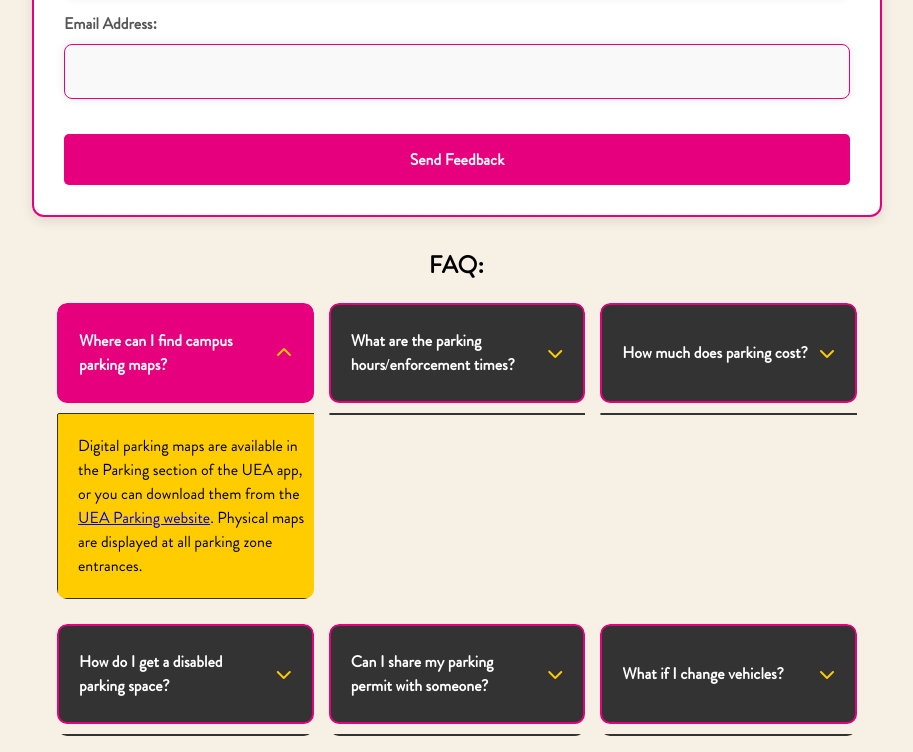
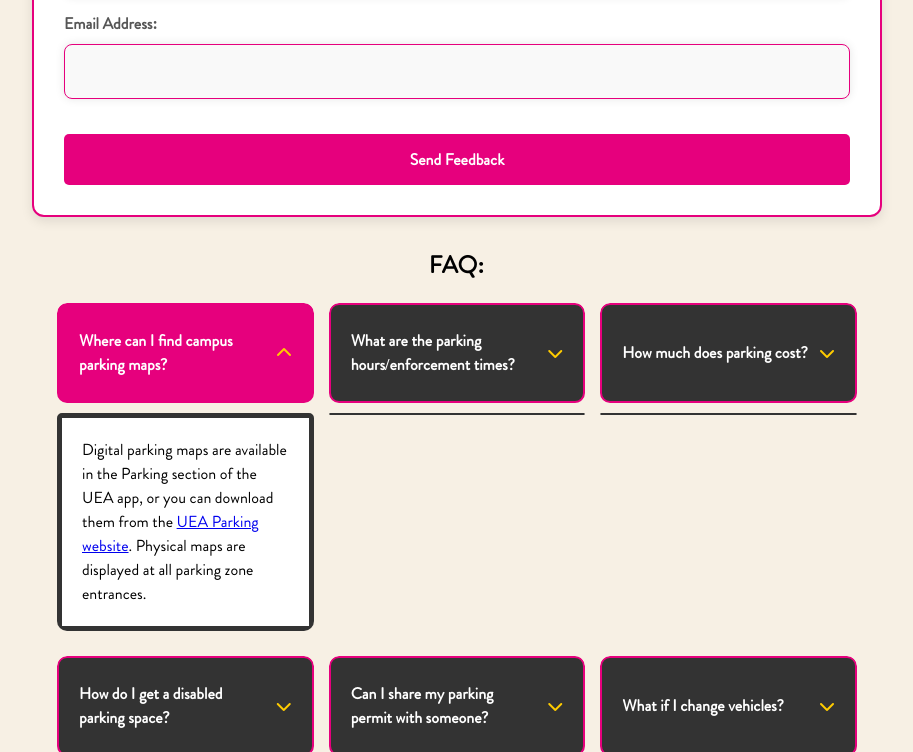
Before and after one commit to zztawhid/group117, a website: page public/contact.html in a window 1280 px wide. Both pictures are taken after a click on the element "Where can I find campus parking maps?". Shown: the part 784-1536 px from the top of the page, without its empty margins (183-1096 px from the left). Drawn offline with Linux system fonts and the light colour scheme.

Commit message:
faq update

```diff
--- a/public/edit.css
+++ b/public/edit.css
@@ -807,19 +807,20 @@ main {
 
 /* Answers */
 .faq-answer {
-    width: 280px;
+    max-width: 280px;
     margin: 10px auto 0;
-    max-height: 0;
+    max-height: 0px;
     overflow: hidden;
-    background: #ffcc00;
+    background: #fff;
     border: 1px solid #333;
-    border-radius: 2px;
+    border-radius: 5px;
     transition: max-height 0.3s ease;
 }
 
 .faq-item.active .faq-answer {
-    max-height: 300px;
+    max-height: 280px;
     padding: 20px;
+    border: 5px solid #333;
 }
 
 /* Icons */
```
